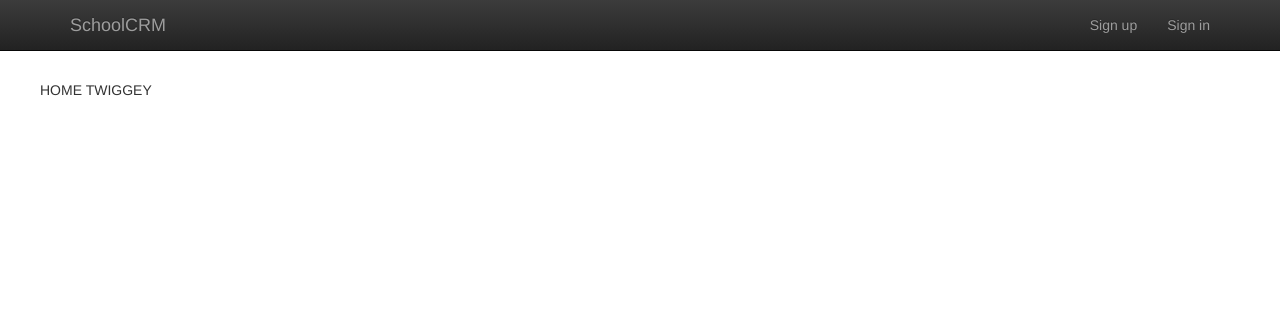
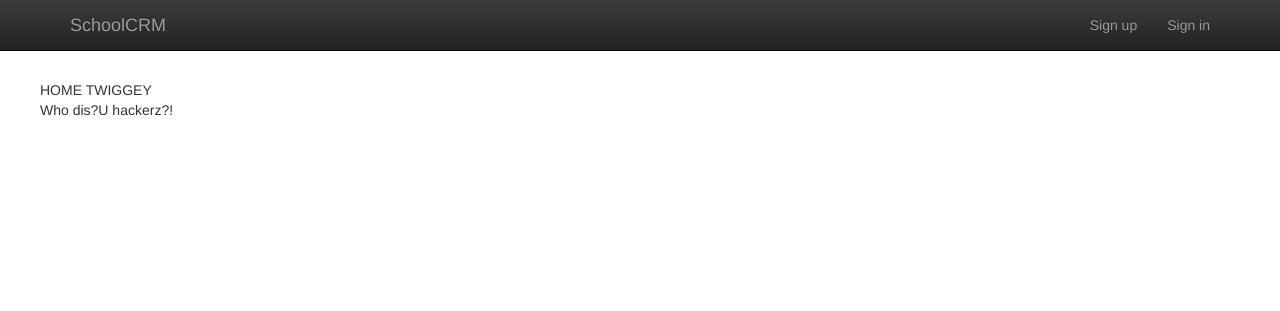
Before and after one commit to Darkmift/AuthApp, a PHP site: template resources/views/home.twig in a window 1280 px wide. Shown: the top 311 px of the page. Run offline with PHP 8.4, Linux system fonts and the light colour scheme; the template is opened without the code that fills it, so the values that code supplies are empty; some libraries are stand-ins or nearby versions.

Commit message:
some cosmetics

```diff
--- a/resources/views/home.twig
+++ b/resources/views/home.twig
@@ -2,4 +2,10 @@
 
 {% block content %}
     HOME TWIGGEY
+    {% if auth.check %}
+        <br>Hello {{ auth.user.name }} !
+    {% else %}
+    <br>
+        Who dis?U hackerz?!
+    {% endif %}
 {% endblock %}
```
